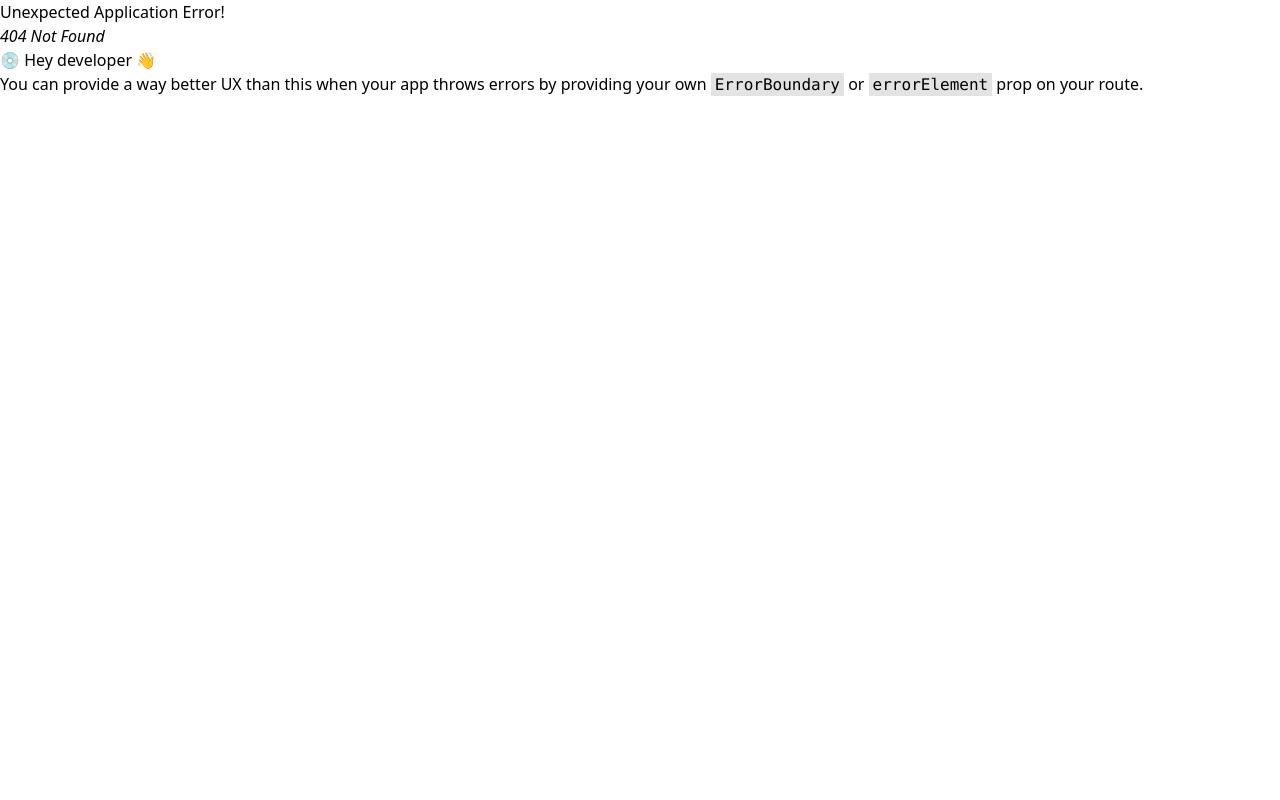
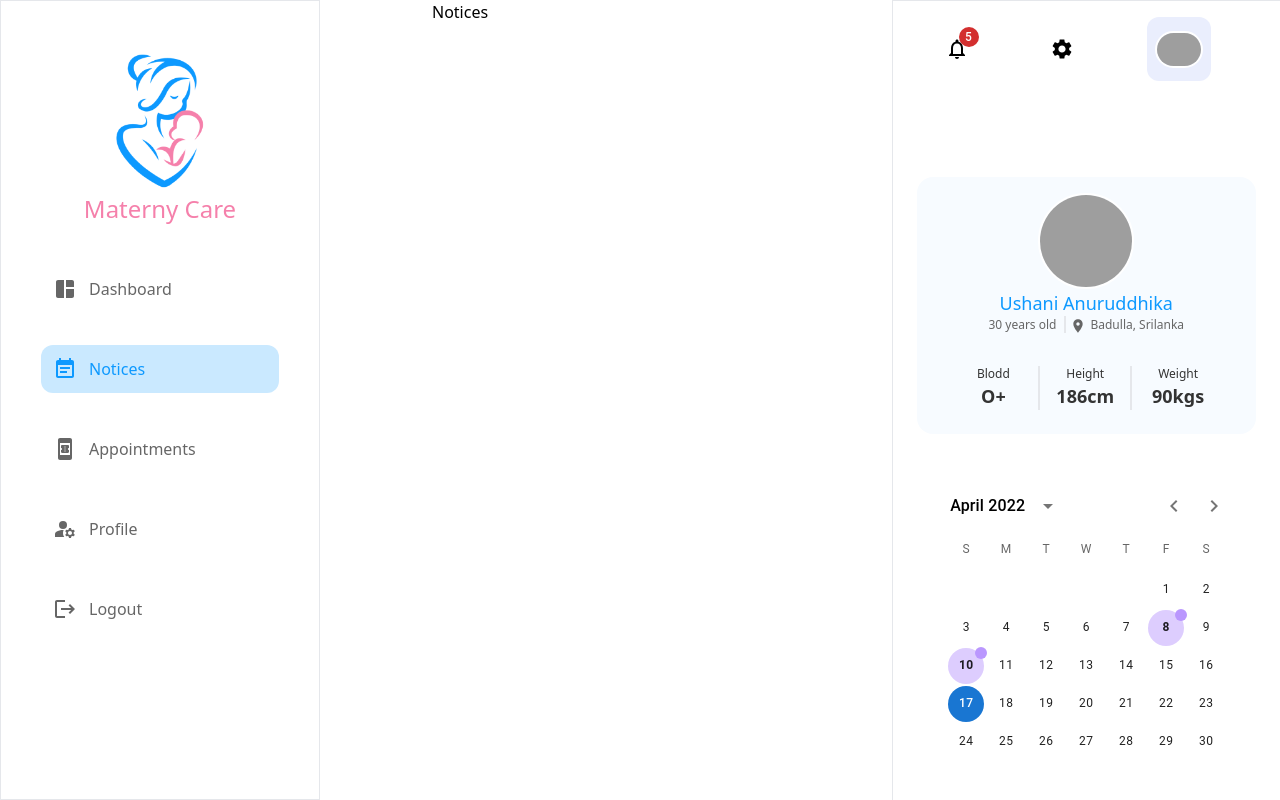
Before and after one commit to Yasela-dissanayake/MaternyCare, a React (Vite) app in the folder frontend/: page /notices in a window 1280 px wide. Before the commit this address had no page. Shown: the top 800 px of the page. Built offline with nearby package versions, Linux system fonts and the light colour scheme; grey boxes are pictures that could not be loaded.

Commit message:
NavLink and useMatch hook added for drawer navigation

```diff
--- a/frontend/src/App.tsx
+++ b/frontend/src/App.tsx
@@ -4,6 +4,7 @@ import LandingPage from "./views/LandingPage";
 import Login from "./views/Login";
 import Registration from "./views/Registration";
 import Dashboard from "./views/Dashboard";
+import Notices from "./views/Notices";
 
 // You can add your routes here
 // Add a baselayout too if needed
@@ -47,6 +48,16 @@ const router = createBrowserRouter([
       },
     ],
   },
+  {
+    path: "/notices",
+    element: <BaseLayout />,
+    children: [
+      {
+        index: true,
+        element: <Notices />,
+      },
+    ],
+  },
 ]);
 
 function App() {
--- a/frontend/src/components/Drawer.tsx
+++ b/frontend/src/components/Drawer.tsx
@@ -1,6 +1,8 @@
 import logo from "../assets/images/logo.png";
 import { navLinks } from "../data/Data";
 import { useState } from "react";
+import { NavLink } from "react-router-dom";
+import { useMatch } from "react-router-dom";
 
 const Drawer = () => {
   const [activeLink, setActiveLink] = useState(0);
@@ -13,18 +15,23 @@ const Drawer = () => {
       </div>
 
       <div className="mt-10 flex flex-col space-y-8 text-[#666666] ">
-        {navLinks.map((item, index) => (
+        {navLinks.map((item, index) => {
+          const match = useMatch(item.path);
+
+          return (
+            <NavLink to={item.path} key={index}>
               <button
-            onClick={() => setActiveLink(index)}
-            key={index}
-            className={`flex items-center space-x-2 py-3 px-3 rounded-xl	 ${
-              activeLink == index ? "text-[#0D99FF] bg-[#CAE9FF]" : ""
+                // onClick={() => setActiveLink(index)}
+                className={`flex items-center space-x-2 py-3 px-3 rounded-xl w-full ${
+                  match ? "text-[#0D99FF] bg-[#CAE9FF]" : ""
                 }`}
               >
                 <item.icon />
                 <span className="pl-1 ">{item.name}</span>
               </button>
-        ))}
+            </NavLink>
+          );
+        })}
       </div>
     </div>
   );
--- a/frontend/src/data/Data.ts
+++ b/frontend/src/data/Data.ts
@@ -10,21 +10,26 @@ export const navLinks = [
   {
     name: "Dashboard",
     icon: DashboardIcon,
+    path: "/dashboard",
   },
   {
     name: "Notices",
     icon: NoticesIcon,
+    path: "/notices",
   },
   {
     name: "Appointments",
     icon: AppointmentsIcon,
+    path: "/appointments",
   },
   {
     name: "Profile",
     icon: ProfileIcon,
+    path: "/profile",
   },
   {
     name: "Logout",
     icon: LogoutIcon,
+    path: "",
   },
 ];
```
Also changed, not shown: frontend/src/views/Notices.tsx (renamed from frontend/src/views/Notices.jsx). Lines whose indentation alone changed are shown as unchanged.
